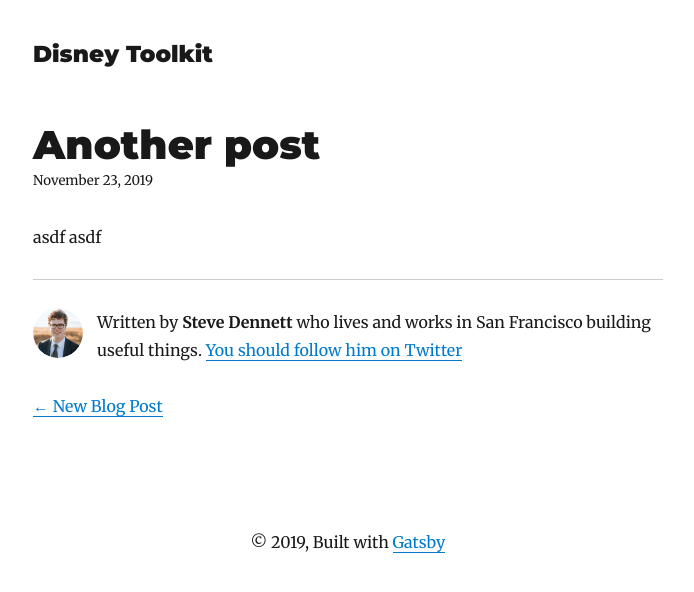
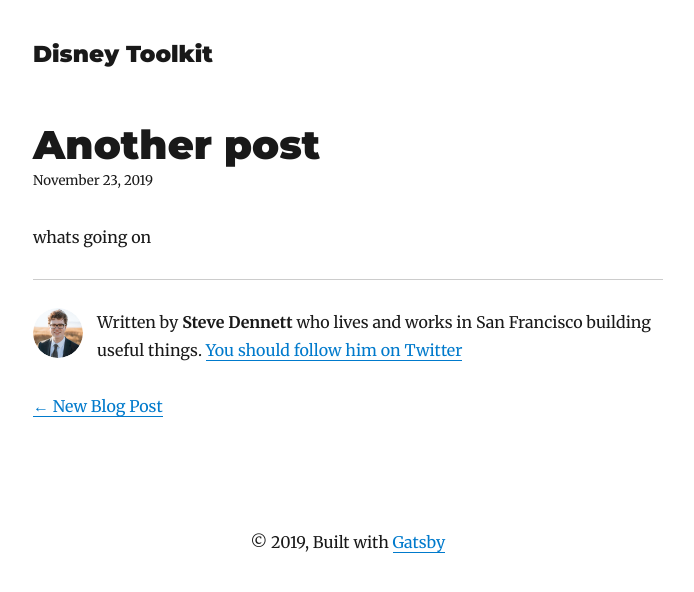
Before and after one commit to sdennett55/disney-toolkit, a Gatsby site: page /blog/another-post/ in a window 1280 px wide. Shown: the whole page, without its empty margins (292-986 px from the left). Built offline with nearby package versions, Linux system fonts and the light colour scheme; Gatsby itself is replaced by a stand-in of ours; some packages are replaced by stand-ins of ours.

Commit message:
Update Blog “another-post”

```diff
--- a/content/blog/another-post.md
+++ b/content/blog/another-post.md
@@ -5,4 +5,4 @@ title: Another post
 description: Another post checking how the featured image works
 thumbnail: /assets/disney_toolkit_logo.png
 ---
-asdf asdf
+whats going on
```
